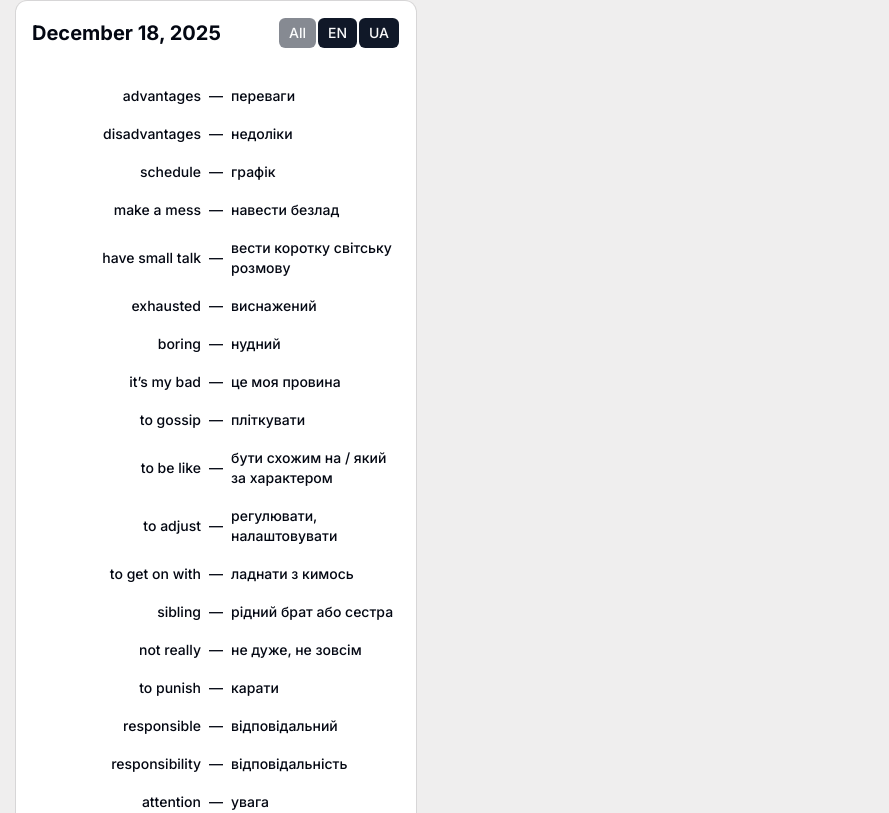
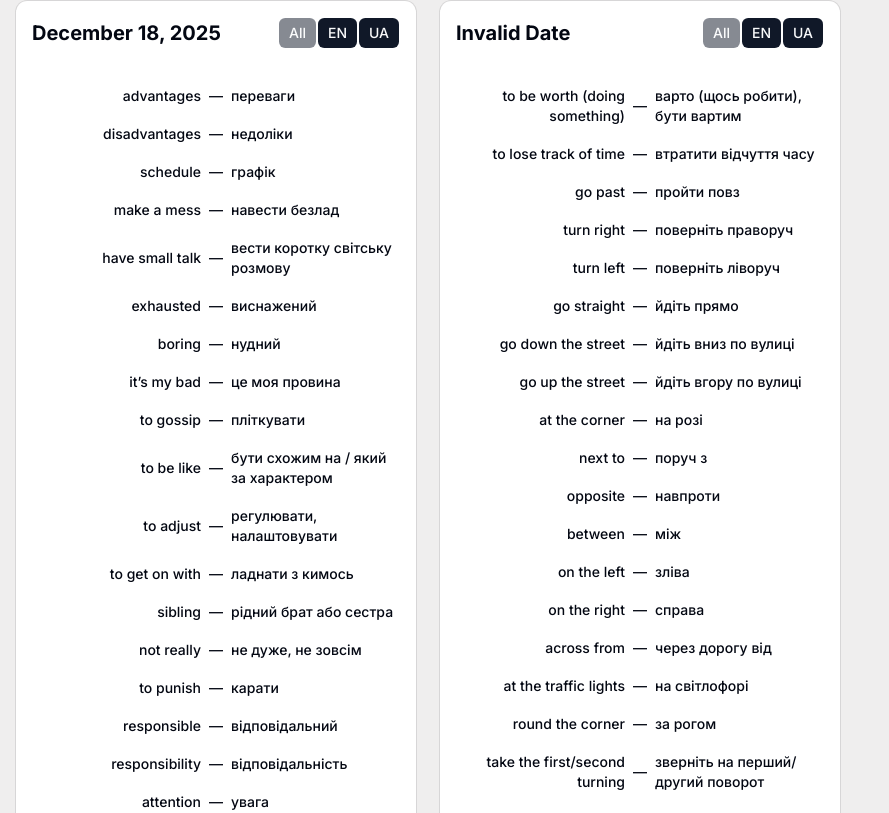
Before and after one commit to iSefero/English-helper, a Next.js app: page /words in a window 1280 px wide. Shown: the part 3547-4360 px from the top of the page, without its empty margins (0-889 px from the left). Built offline with nearby package versions, Linux system fonts and the light colour scheme.

Commit message:
Added new phrases

```diff
--- a/views/Words/words.tsx
+++ b/views/Words/words.tsx
@@ -2583,4 +2583,225 @@ export const lessons = [
       },
     ],
   },
+  {
+    date: "17.02.2026",
+    words: [
+      {
+        term: "to be worth (doing something)",
+        translation: "варто (щось робити), бути вартим",
+        examples: [
+          <span>
+            It’s <strong>worth trying</strong>.
+          </span>,
+          <span>
+            This book is <strong>worth reading</strong>.
+          </span>,
+        ],
+      },
+      {
+        term: "to lose track of time",
+        translation: "втратити відчуття часу",
+        examples: [
+          <span>
+            I <strong>lost track of time</strong> at work.
+          </span>,
+          <span>
+            She often <strong>loses track of time</strong> while reading.
+          </span>,
+        ],
+      },
+      {
+        term: "go past",
+        translation: "пройти повз",
+        examples: [
+          <span>
+            <strong>Go past</strong> the bank.
+          </span>,
+          <span>
+            <strong>Go past</strong> the supermarket.
+          </span>,
+        ],
+      },
+      {
+        term: "turn right",
+        translation: "поверніть праворуч",
+        examples: [
+          <span>
+            <strong>Turn right</strong> at the corner.
+          </span>,
+          <span>
+            <strong>Turn right</strong> after the bridge.
+          </span>,
+        ],
+      },
+      {
+        term: "turn left",
+        translation: "поверніть ліворуч",
+        examples: [
+          <span>
+            <strong>Turn left</strong> at the traffic lights.
+          </span>,
+          <span>
+            <strong>Turn left</strong> at the next street.
+          </span>,
+        ],
+      },
+      {
+        term: "go straight",
+        translation: "йдіть прямо",
+        examples: [
+          <span>
+            <strong>Go straight</strong> for 200 meters.
+          </span>,
+          <span>
+            <strong>Go straight</strong> ahead.
+          </span>,
+        ],
+      },
+      {
+        term: "go down the street",
+        translation: "йдіть вниз по вулиці",
+        examples: [
+          <span>
+            <strong>Go down the street</strong>.
+          </span>,
+          <span>
+            <strong>Go down the street</strong> and turn left.
+          </span>,
+        ],
+      },
+      {
+        term: "go up the street",
+        translation: "йдіть вгору по вулиці",
+        examples: [
+          <span>
+            <strong>Go up the street</strong>.
+          </span>,
+          <span>
+            <strong>Go up the street</strong> to the park.
+          </span>,
+        ],
+      },
+      {
+        term: "at the corner",
+        translation: "на розі",
+        examples: [
+          <span>
+            The shop is <strong>at the corner</strong>.
+          </span>,
+          <span>
+            Stop <strong>at the corner</strong>.
+          </span>,
+        ],
+      },
+      {
+        term: "next to",
+        translation: "поруч з",
+        examples: [
+          <span>
+            The bank is <strong>next to</strong> the café.
+          </span>,
+          <span>
+            She lives <strong>next to</strong> me.
+          </span>,
+        ],
+      },
+      {
+        term: "opposite",
+        translation: "навпроти",
+        examples: [
+          <span>
+            The hotel is <strong>opposite</strong> the station.
+          </span>,
+          <span>
+            The school is <strong>opposite</strong> the park.
+          </span>,
+        ],
+      },
+      {
+        term: "between",
+        translation: "між",
+        examples: [
+          <span>
+            The pharmacy is <strong>between</strong> the bank and the café.
+          </span>,
+          <span>
+            He sat <strong>between</strong> his friends.
+          </span>,
+        ],
+      },
+      {
+        term: "on the left",
+        translation: "зліва",
+        examples: [
+          <span>
+            The shop is <strong>on the left</strong>.
+          </span>,
+          <span>
+            You’ll see it <strong>on the left</strong>.
+          </span>,
+        ],
+      },
+      {
+        term: "on the right",
+        translation: "справа",
+        examples: [
+          <span>
+            The bus stop is <strong>on the right</strong>.
+          </span>,
+          <span>
+            The café is <strong>on the right</strong>.
+          </span>,
+        ],
+      },
+      {
+        term: "across from",
+        translation: "через дорогу від",
+        examples: [
+          <span>
+            The bank is <strong>across from</strong> the park.
+          </span>,
+          <span>
+            She lives <strong>across from</strong> the school.
+          </span>,
+        ],
+      },
+      {
+        term: "at the traffic lights",
+        translation: "на світлофорі",
+        examples: [
+          <span>
+            Turn left <strong>at the traffic lights</strong>.
+          </span>,
+          <span>
+            Stop <strong>at the traffic lights</strong>.
+          </span>,
+        ],
+      },
+      {
+        term: "round the corner",
+        translation: "за рогом",
+        examples: [
+          <span>
+            The shop is <strong>round the corner</strong>.
+          </span>,
+          <span>
+            He lives <strong>round the corner</strong>.
+          </span>,
+        ],
+      },
+      {
+        term: "take the first/second turning",
+        translation: "зверніть на перший/другий поворот",
+        examples: [
+          <span>
+            <strong>Take the first turning</strong> on the left.
+          </span>,
+          <span>
+            <strong>Take the second turning</strong> on the right.
+          </span>,
+        ],
+      },
+    ],
+  },
 ];
```
